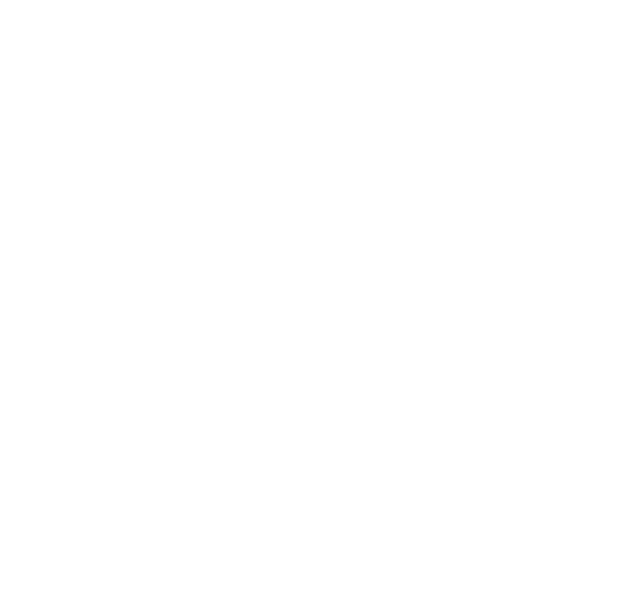
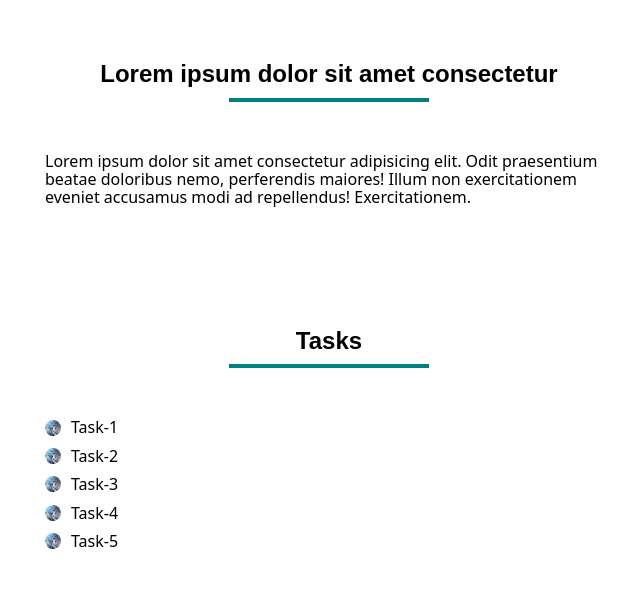
Before and after one commit to Grypis/module-4-ls1-2, a plain HTML site: page html/pseudo-elements.html in a window 1280 px wide. Shown: the whole page, without its empty margins (311-951 px from the left). Drawn offline with nearby package versions, Linux system fonts and the light colour scheme.

Commit message:
lesson-1

```diff
--- a/css/index.css
+++ b/css/index.css
@@ -31,6 +31,8 @@ img {
     display: flex;
     gap: 10px;
     justify-content: center;
+    padding-top: 20px;
+    padding-bottom: 20px;
 }
 .menu {
 
@@ -40,5 +42,6 @@ img {
 
 }
 .menu-link {
-    font-size: 10px;
+
+    font-size: 20px;
 }
--- a/css/pseudo-elements.css
+++ b/css/pseudo-elements.css
@@ -0,0 +1,99 @@
+
+ul, ol {
+    list-style-type: none;
+    margin-top: 0;
+    margin-bottom: 0;
+    padding-left: 0;
+}
+
+a {
+    text-decoration: none;
+    color: inherit;
+}
+
+h1, h2, h3, h4, h5, h6, p {
+    margin-top: 0;
+    margin-bottom: 0;
+}
+
+button {
+    cursor: pointer;
+}
+
+img {
+    display: block;
+    max-width: 100%;
+}
+
+.container {
+    width: 600px;
+    margin-left: auto;
+    margin-right: auto;
+    padding-left: 16px;
+    padding-right: 16px;
+}
+
+.section-padding {
+    padding-top: 60px;
+    padding-bottom: 60px;
+}
+
+.title {
+    font-family: sans-serif;
+    text-align: center;
+    margin-bottom: 50px;
+}
+
+/* .title::before {
+    content: '1.';
+} */
+
+.title::after {
+    content: '';
+    display: block;
+    width: 200px;
+    height: 4px;
+    background-color: teal;
+    margin-right: auto;
+    margin-left: auto;
+    margin-top: 10px;
+}
+
+.underline {
+    display: block;
+    width: 200px;
+    height: 4px;
+    background-color: teal;
+    margin-right: auto;
+    margin-left: auto;
+    margin-top: 10px;
+
+}
+.description {
+}
+.pseudo-elements {
+}
+.task-list {
+}
+
+.list {
+    display: flex;
+    align-items: center;
+    column-gap: 10px;
+}
+
+.list:not(:last-child) {
+    margin-bottom: 10px;
+}
+
+
+.list::before {
+    content: '';
+    display: block;
+    width: 16px;
+    height: 16px;
+    border-radius: 50%;
+    background-image: url(../images/background/bigthumbnail.jpg);
+    background-size: cover;
+    /* background-color: teal; */
+}
--- a/css/svg.css
+++ b/css/svg.css
@@ -0,0 +1,62 @@
+ul, ol {
+    list-style-type: none;
+    margin-top: 0;
+    margin-bottom: 0;
+    padding-left: 0;
+}
+
+a {
+    text-decoration: none;
+    color: inherit;
+}
+
+h1, h2, h3, h4, h5, h6, p {
+    margin-top: 0;
+    margin-bottom: 0;
+}
+
+button {
+    cursor: pointer;
+}
+
+img {
+    display: block;
+    max-width: 100%;
+}
+
+.footer {
+    background-color: slategray;
+    padding: 30px 0;
+
+}
+.container {
+    width: 950px;
+    margin-left: auto;
+    margin-right: auto;
+    padding-left: 16px;
+    padding-right: 16px;
+}
+.social-list {
+    display: flex;
+    justify-content: center;
+    column-gap: 16px;
+}
+.list {
+}
+.social-list-item {
+}
+.social-list-link {
+    display: flex;
+    justify-content: center;
+    align-items: center;
+    width: 50px;
+    height: 50px;
+    border-radius: 50%;
+    background-color: #ffffff;
+    fill: teal;
+}
+
+.social-list-link:hover,
+.social-list-link:focus {
+    fill: orange;
+}
--- a/html/pseudo-elements.html
+++ b/html/pseudo-elements.html
@@ -10,5 +10,34 @@
     />
     <link rel="stylesheet" href="../css/pseudo-elements.css" />
   </head>
-  <body></body>
+  <body>
+    <section class="pseudo-elements section-padding">
+      <div class="container">
+        <h2 class="title">
+          Lorem ipsum dolor sit amet consectetur
+          <!-- <span class="underline"></span> -->
+        </h2>
+        <p class="description">
+          Lorem ipsum dolor sit amet consectetur adipisicing elit. Odit
+          praesentium beatae doloribus nemo, perferendis maiores! Illum non
+          exercitationem eveniet accusamus modi ad repellendus! Exercitationem.
+        </p>
+      </div>
+    </section>
+    <section class="pseudo-elements section-padding">
+      <div class="container">
+        <h2 class="title">
+          Tasks
+          <!-- <span class="underline"></span> -->
+        </h2>
+        <ul class="task-list">
+          <li class="list">Task-1</li>
+          <li class="list">Task-2</li>
+          <li class="list">Task-3</li>
+          <li class="list">Task-4</li>
+          <li class="list">Task-5</li>
+        </ul>
+      </div>
+    </section>
+  </body>
 </html>
```
Also changed, not shown: css/background.css (+11 -1 lines), html/svg.html (+29 -1 lines), images/icons/facebook.svg (added), images/icons/instagram.svg (added), images/icons/linkidn.svg (added), images/icons/sprite.svg, images/icons/twitter.svg (added).
